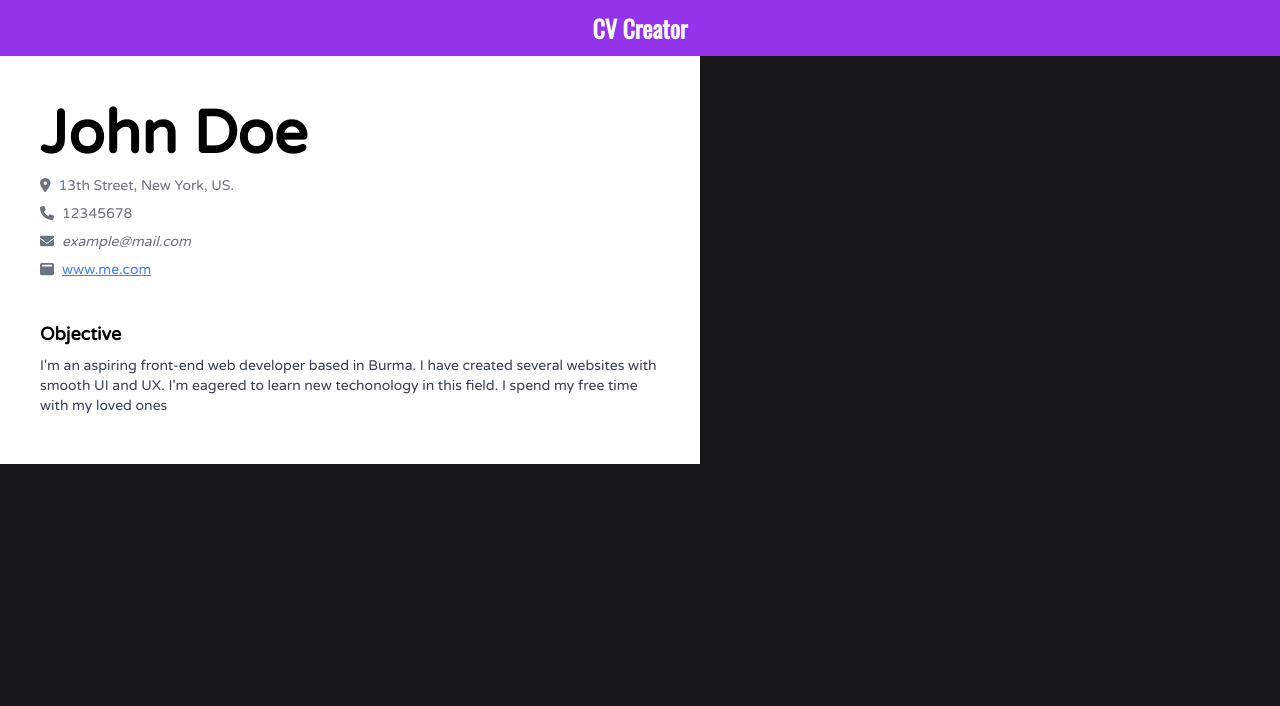
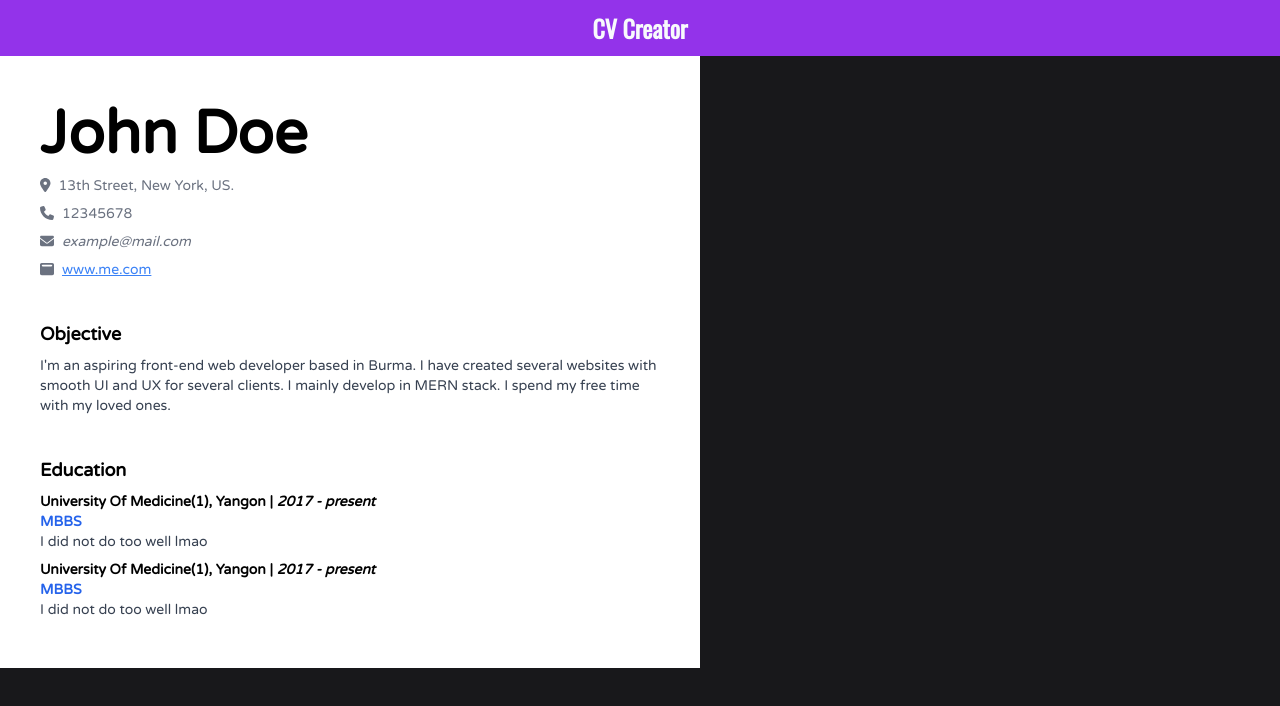
Before and after one commit to thantko20/cv-builder, a React (Create React App) app: page / in a window 1280 px wide. Shown: the top 706 px of the page. Built offline with nearby package versions, Linux system fonts and the light colour scheme.

Commit message:
Complete styling on EducationRow.js

```diff
--- a/src/components/Main/Main.js
+++ b/src/components/Main/Main.js
@@ -4,7 +4,7 @@ import Preview from './Preview/Preview';
 class Main extends Component {
   constructor(props) {
     super(props);
-    this.cv = {
+    this.person = {
       generalInfo: {
         name: 'John Doe',
         address: '13th Street, New York, US.',
@@ -13,8 +13,23 @@ class Main extends Component {
         website: 'www.me.com',
       },
       objective:
-        "I'm an aspiring front-end web developer based in Burma. I have created several websites with smooth UI and UX. I'm eagered to learn new techonology in this field. I spend my free time with my loved ones",
-      education: [],
+        "I'm an aspiring front-end web developer based in Burma. I have created several websites with smooth UI and UX for several clients. I mainly develop in MERN stack. I spend my free time with my loved ones.",
+      education: [
+        {
+          placeOfStudy: 'University Of Medicine(1), Yangon',
+          from: '2017',
+          to: 'present',
+          degree: 'MBBS',
+          summary: 'I did not do too well lmao',
+        },
+        {
+          placeOfStudy: 'University Of Medicine(1), Yangon',
+          from: '2017',
+          to: 'present',
+          degree: 'MBBS',
+          summary: 'I did not do too well lmao',
+        },
+      ],
       experience: [],
     };
   }
@@ -23,10 +38,10 @@ class Main extends Component {
     return (
       <main>
         <Preview
-          generalInfo={this.cv.generalInfo}
-          objective={this.cv.objective}
-          education={this.cv.education}
-          experience={this.cv.experience}
+          generalInfo={this.person.generalInfo}
+          objective={this.person.objective}
+          education={this.person.education}
+          experience={this.person.experience}
         />
       </main>
     );
--- a/src/components/Main/Preview/Education.js
+++ b/src/components/Main/Preview/Education.js
@@ -5,18 +5,22 @@ class Education extends Component {
   render() {
     const { education } = this.props;
     return (
-      <ul>
+      <div>
+        <h3 className='text-lg font-semibold mb-2'>Education</h3>
+        <div className='flex flex-col items-start gap-2'>
           {education.map((info) => {
             return (
               <EducationRow
                 placeOfStudy={info.placeOfStudy}
-              degree={info.degree}
                 from={info.from}
                 to={info.to}
+                degree={info.degree}
+                summary={info.summary}
               />
             );
           })}
-      </ul>
+        </div>
+      </div>
     );
   }
 }
--- a/src/components/Main/Preview/EducationRow.js
+++ b/src/components/Main/Preview/EducationRow.js
@@ -0,0 +1,21 @@
+import React, { Component } from 'react';
+
+class EducationRow extends Component {
+  render() {
+    const { placeOfStudy, from, to, degree, summary } = this.props;
+    return (
+      <div className='text-sm font-semibold'>
+        <div>
+          <span>{placeOfStudy}</span> |{' '}
+          <span className='italic'>
+            {from} - {to}
+          </span>
+        </div>
+        <div className='text-blue-600'>{degree}</div>
+        <div className='text-sm text-gray-700 font-normal'>{summary}</div>
+      </div>
+    );
+  }
+}
+
+export default EducationRow;
--- a/src/components/Main/Preview/Preview.js
+++ b/src/components/Main/Preview/Preview.js
@@ -1,4 +1,5 @@
 import React, { Component } from 'react';
+import Education from './Education';
 import GeneralInfo from './GeneralInfo';
 import Objective from './Objective';
 
@@ -16,6 +17,7 @@ class Preview extends Component {
           website={generalInfo.website}
         />
         <Objective objective={objective} />
+        <Education education={education} />
       </div>
     );
   }
```
Lines whose indentation alone changed are shown as unchanged.
